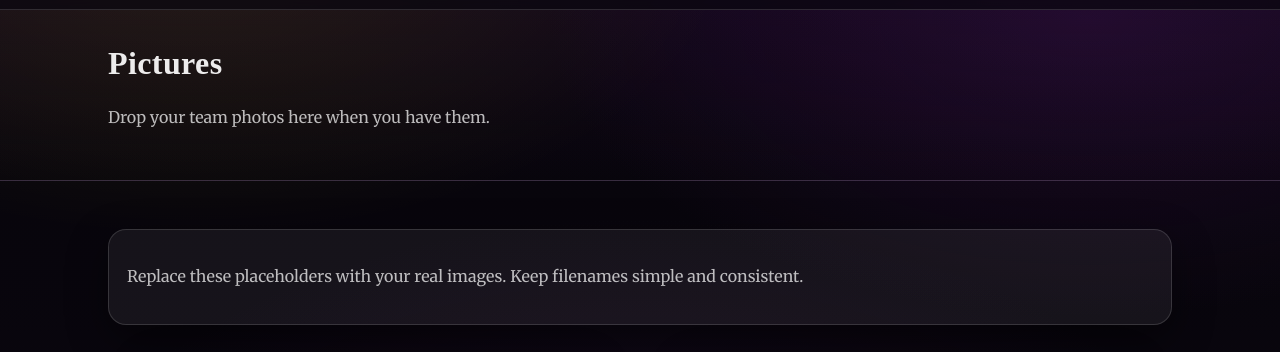
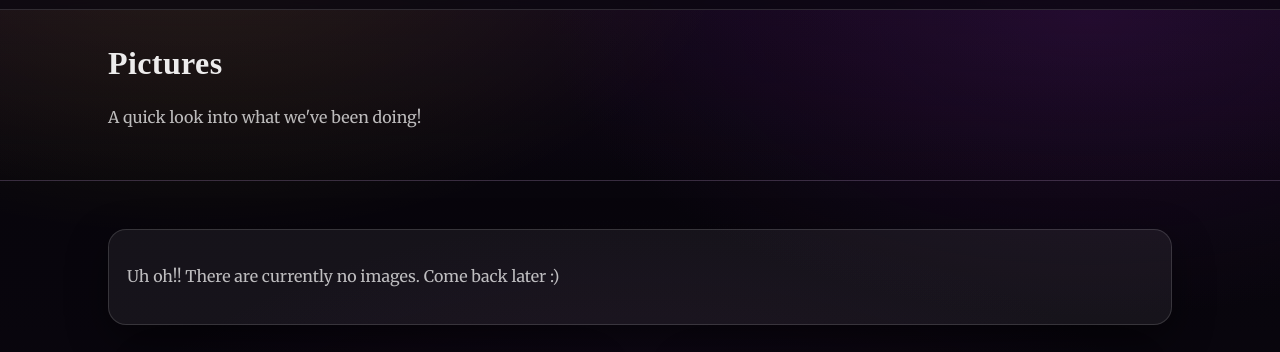
Before and after one commit to ImreadyTolearn/Circuit-Sorcerers-FRC, a plain HTML site: page pictures.html in a window 1280 px wide. Shown: the part 63-415 px from the top of the page. Drawn offline with Linux system fonts and the light colour scheme; a web font is replaced by a local one.

Commit message:
Update placeholder text in pictures.html

```diff
--- a/pictures.html
+++ b/pictures.html
@@ -43,7 +43,7 @@
 
     <div class="page-title">
       <h1>Pictures</h1>
-      <p class="muted">Drop your team photos here when you have them.</p>
+      <p class="muted">A quick look into what we've been doing!</p>
     </div>
   </header>
 
@@ -51,7 +51,7 @@
     <section class="section">
       <div class="card">
         <p class="muted">
-          Replace these placeholders with your real images. Keep filenames simple and consistent.
+          Uh oh!! There are currently no images. Come back later :)
         </p>
       </div>
 
```
